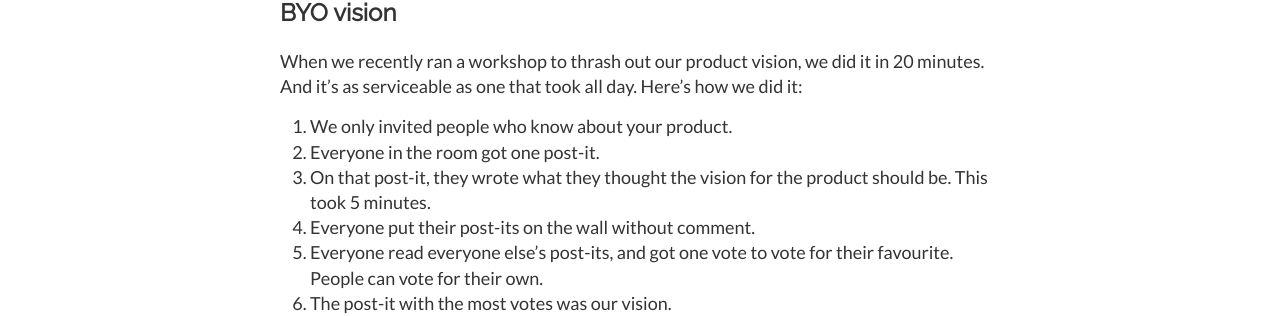
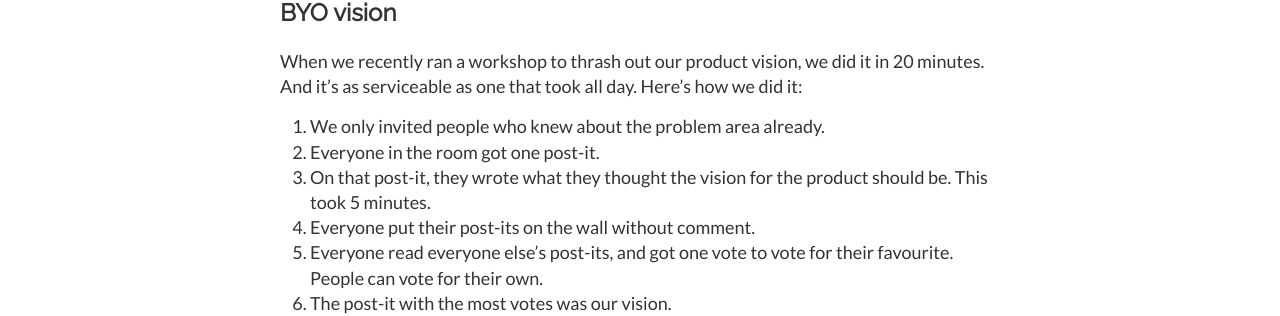
Before and after one commit to edgordon89/edgordon89.github.io, a Jekyll site: the page built from _posts/2020-01-12-Dont-groupwrite-your-vision.md, in a window 1280 px wide. Shown: the part 595-911 px from the top of the page. Built offline with Jekyll 4.4.1, drawn with Linux system fonts in a browser that asks for light colours.

Commit message:
Edits to post2

```diff
--- a/_posts/2020-01-12-Dont-groupwrite-your-vision.md
+++ b/_posts/2020-01-12-Dont-groupwrite-your-vision.md
@@ -11,7 +11,7 @@ Luckily there is a solution to this. And it's not that you - as a Product Manage
 ## BYO vision
 When we recently ran a workshop to thrash out our product vision, we did it in 20 minutes. And it's as serviceable as one that took all day. Here's how we did it:
 
-  1. We only invited people who know about your product.
+  1. We only invited people who knew about the problem area already.
   2. Everyone in the room got one post-it.
   3. On that post-it, they wrote what they thought the vision for the product should be. This took 5 minutes.
   4. Everyone put their post-its on the wall without comment.
```
